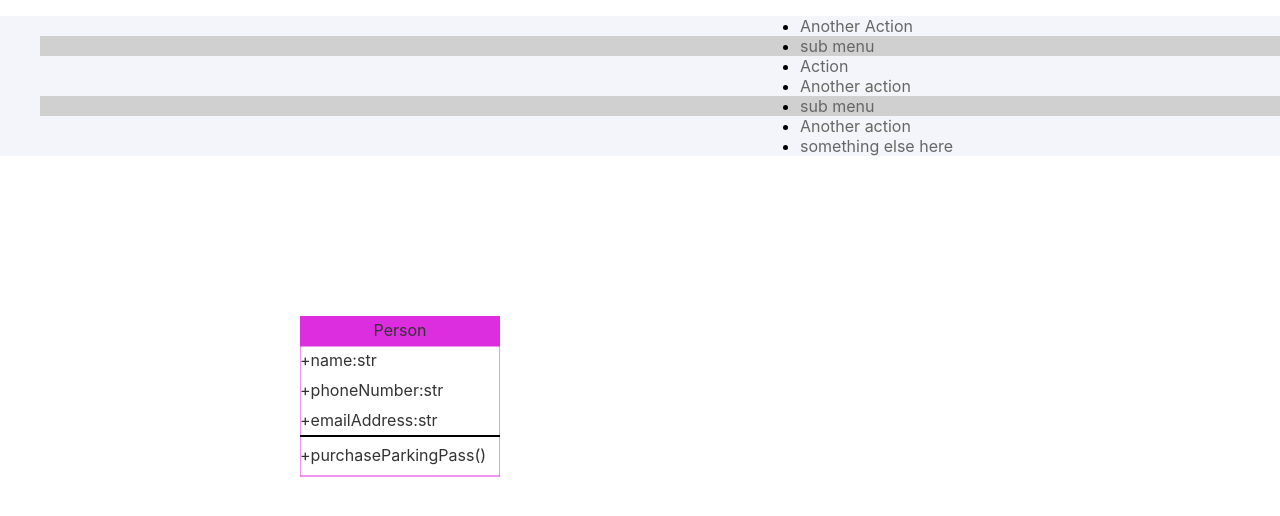
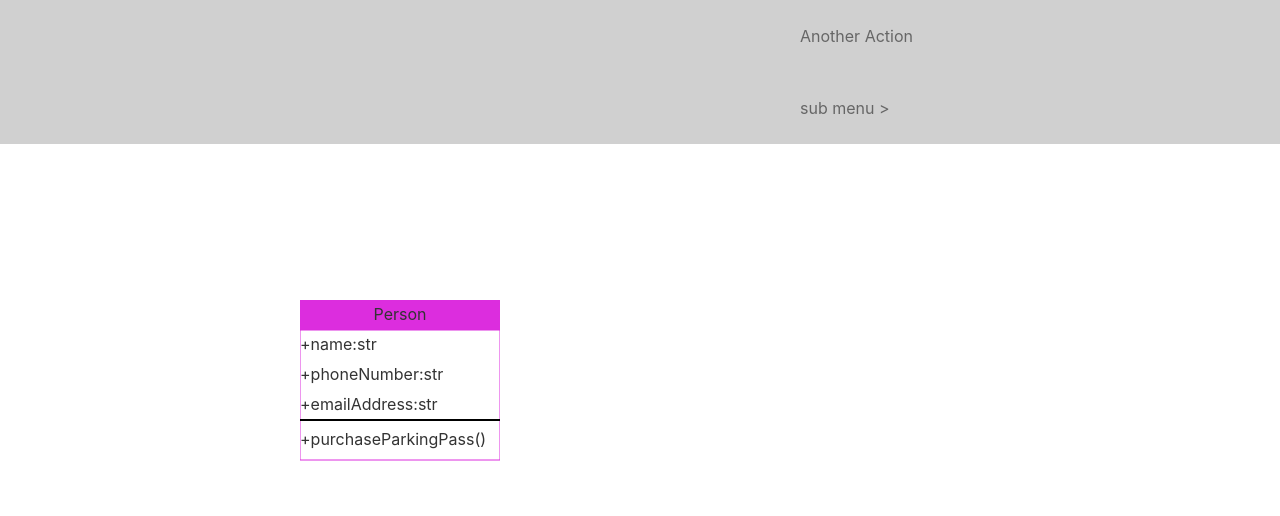
Before and after one commit to juanjcenturion/integrador_js, a React (Create React App) app: page / in a window 1280 px wide. Shown: the top 516 px of the page. Built offline with nearby package versions, Linux system fonts and the light colour scheme.

Commit message:
Menu_resuelto

```diff
--- a/src/App.js
+++ b/src/App.js
@@ -3,6 +3,8 @@ import DrawClass from "./components/DrawClass";
 import Menu from "./components/Menu";
 import { configMenu } from "./configMenu";
 import { CLASS_UML } from "./classUML";
+
+
 
 function App() {
   return (
@@ -10,9 +12,7 @@ function App() {
         <header className="nav-menu">
           <DrawClass data= {CLASS_UML} />
         </header>
-      <div>
         <Menu data={configMenu} />
-      </div>
     </div>
   )
 }
--- a/src/components/Menu.jsx
+++ b/src/components/Menu.jsx
@@ -1,47 +1,31 @@
-import React, { Component } from 'react'
-import Submenu from './SubMenu'
+import React, { useState } from 'react';
+import SubMenu from './SubMenu';
 
-class Menu extends Component {
-  constructor(props) {
-    super(props)
-    this.state = {
-      openSubmenuId: null
-    }
-  }
+const Menu = ({ data }) => {
+  const [activeMenuItem, setActiveMenuItem] = useState(null);
+  const [openSubMenus, setOpenSubMenus] = useState([]);
 
-  toggleSubmenu = (id) => {
-    this.setState((prevState) => ({
-      openSubmenuId: prevState.openSubmenuId === id ? null : id
-    }))
-  }
+  const handleMenuItemClick = (id) => {
+    const updatedOpenSubMenus = openSubMenus.includes(id)
+      ? openSubMenus.filter((menuId) => menuId !== id)
+      : [...openSubMenus, id];
 
-  render() {
-    const { data } = this.props
-    const { openSubmenuId } = this.state
+    setOpenSubMenus(updatedOpenSubMenus);
+    setActiveMenuItem(id);
+  };
 
-    return (
-      <nav>
-        <ul style={{ background: data.configColor.background }}>
-          {data.menuItems.map((menuItem) => (
-            <li key={menuItem.id}>
-              {menuItem.isFolder ? (
-                <div onClick={() => this.toggleSubmenu(menuItem.id)} style={{background: openSubmenuId === menuItem.id ? data.configColor.itemActive : data.configColor.itemBackground,color: data.configColor.itemColor}}>
-                  {menuItem.name}
-                </div>
-                ) : (
-                <div style={{background: data.configColor.background, color: data.configColor.itemColor}}>
-                  {menuItem.name}
-                </div>
-              )}
-              {menuItem.isFolder && openSubmenuId === menuItem.id && (
-                <Submenu submenuItems={data.menuItems.filter((subMenuItem) => subMenuItem.idPadre === menuItem.id)} configColor={data.configColor}/>
-              )}
-            </li>
-          ))}
-        </ul>
-      </nav>
-    )
-  }
-}
+  return (
+    <div style={{ background: data.configColor.background }} className='nav'>
+      <SubMenu
+        menuItems={data.menuItems}
+        idFirstNivel={data.idFirstNivel}
+        activeMenuItem={activeMenuItem}
+        openSubMenus={openSubMenus}
+        handleMenuItemClick={handleMenuItemClick}
+        data={data} // Pasa data como propiedad a SubMenu
+      />
+    </div>
+  );
+};
 
-export default Menu
+export default Menu;
--- a/src/components/SubMenu.jsx
+++ b/src/components/SubMenu.jsx
@@ -1,21 +1,54 @@
-import React from 'react'
+import React from 'react';
 
-function Submenu({ submenuItems, configColor }) {
+const SubMenu = ({ menuItems, idFirstNivel, activeMenuItem, openSubMenus, handleMenuItemClick, data }) => {
+  const renderMenuItem = (menuItem) => {
+    const isActive = activeMenuItem === menuItem.id;
+
+    const itemStyle = {
+      background: isActive ? data.configColor.itemActive : data.configColor.itemBackground,
+      color: data.configColor.itemColor,
+      padding: 10,
+      cursor: "pointer"
+    };
+
+    const arrow = menuItem.isFolder ? (openSubMenus.includes(menuItem.id) ? 'v' : '>') : null;
+
+    return (
+      <div
+        key={menuItem.id}
+        style={itemStyle}
+        className='itemstyle'
+        onClick={() => handleMenuItemClick(menuItem.id)}
+      >
+        <p>{menuItem.name} {arrow}</p>
+      </div>
+    );
+  };
+
+  const renderSubMenu = (menuItems, parentId) => {
+    return (
+      <div className='menu-box'>
+        {menuItems
+          .filter((item) => item.idPadre === parentId)
+          .map((item) => (
+            <div key={item.id} className='submenu-item'>
+              {renderMenuItem(item)}
+              {item.isFolder && openSubMenus.includes(item.id) && (
+                <div>
+                  {renderSubMenu(menuItems, item.id)}
+                </div>
+              )}
+            </div>
+          ))}
+      </div>
+    );
+  };
+
   return (
-    <ul style={{ marginLeft: '20px' }}>
-      {submenuItems.map((subMenuItem) => (
-        <li
-          key={subMenuItem.id}
-          style={{
-            background: configColor.itemBackground,
-            color: configColor.itemColor
-          }}
-        >
-          {subMenuItem.name}
-        </li>
-      ))}
-    </ul>
-  )
-}
+    <div>
+      {renderSubMenu(menuItems, idFirstNivel)}
+    </div>
+  );
+};
 
-export default Submenu
+export default SubMenu;
--- a/src/configMenu.js
+++ b/src/configMenu.js
@@ -1,4 +1,4 @@
-export const  configMenu = {
+export const configMenu = {
     configColor: {
     background:'#f4f5fa', // Color de Fondo General de la botonera
     itemBackground: '#d0d0d0',// Color de Fondo de los subMenús
```
